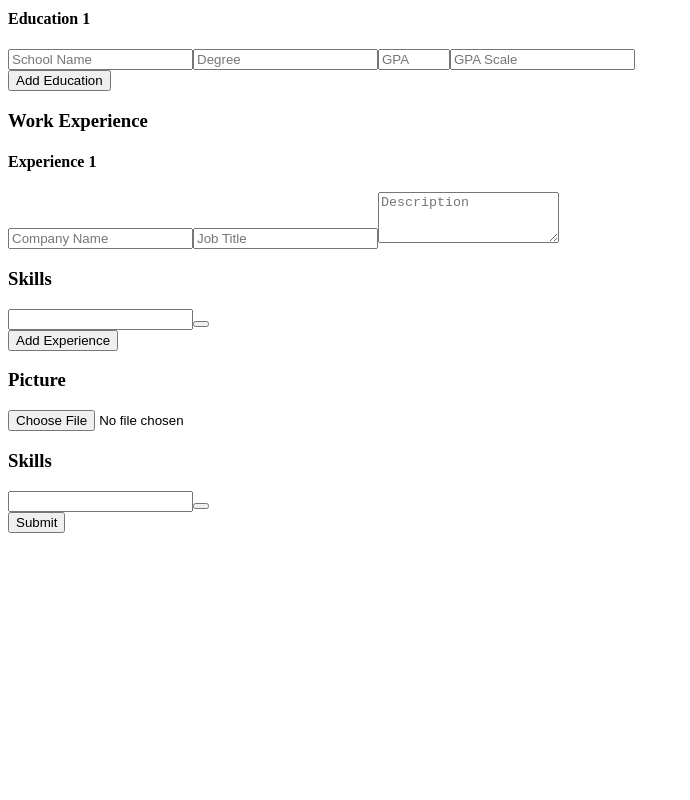
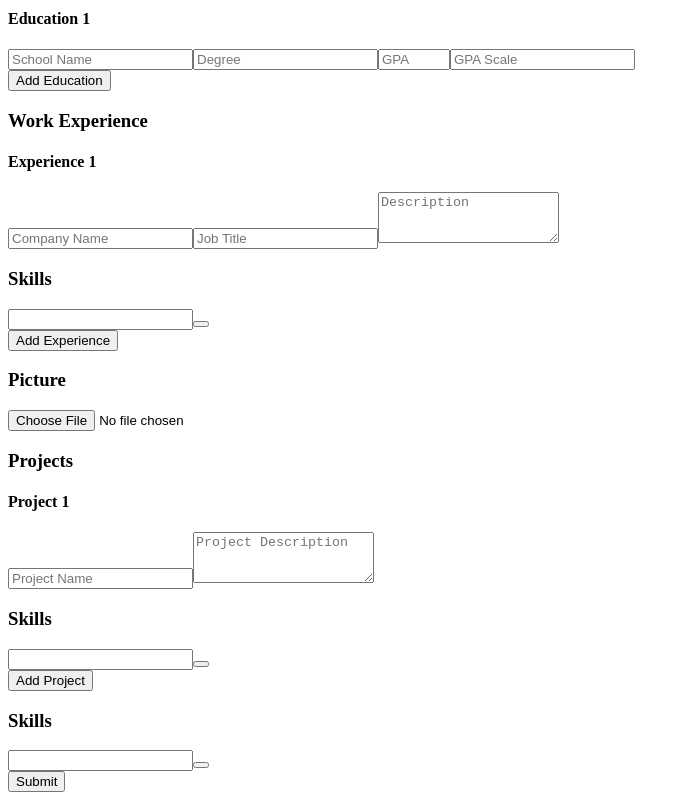
Before and after one commit to IEEE-UCF/Member-Resume-Database, a Next.js app in the folder form/: page / in a window 1280 px wide. Shown: the part 937-1737 px from the top of the page, without its empty margins (0-690 px from the left). Before the commit the page ends 1478 px from the top, so only its background shows below. Built offline with nearby package versions, Linux system fonts and the light colour scheme.

Commit message:
update projects

```diff
--- a/form/src/app/components/Form.tsx
+++ b/form/src/app/components/Form.tsx
@@ -768,7 +768,144 @@ const Form = () => {
                     />
                 </div>
 
-                <div className="input projects"></div>
+                <div className="input projects">
+                    <h3>Projects</h3>
+                    {formData.projects.map((project, index) => {
+                        return (
+                            <div
+                                key={`projects[${index}]`}
+                                className="project"
+                            >
+                                <h4>Project {index + 1}</h4>
+                                <input
+                                    type="text"
+                                    name={`projects[${index}].name`}
+                                    placeholder="Project Name"
+                                    value={project.name}
+                                    onChange={(e) =>
+                                        setFormData((prev) => {
+                                            const result = [
+                                                ...prev.projects,
+                                            ];
+                                            result[index].name = e.target.value;
+                                            return {
+                                                ...prev,
+                                                projects: result,
+                                            };
+                                        })
+                                    }
+                                />
+                                <textarea
+                                    name={`projects[${index}].description`}
+                                    placeholder="Project Description"
+                                    value={project.description}
+                                    onChange={(e) =>
+                                        setFormData((prev) => {
+                                            const result = [
+                                                ...prev.projects,
+                                            ];
+                                            result[index].description =
+                                                e.target.value;
+                                            return {
+                                                ...prev,
+                                                projects: result,
+                                            };
+                                        })
+                                    }
+                                    rows={3}
+                                />
+                                <div className="input skills">
+                                    <h3>Skills</h3>
+
+                                    {project.skills.map(
+                                        (skill, skillsIndex) => {
+                                            return (
+                                                <input
+                                                    key={`projects[${index}].skills[${skillsIndex}]`}
+                                                    type="text"
+                                                    name={`projects[${index}].skills[${skillsIndex}]`}
+                                                    value={skill}
+                                                    onChange={(e) =>
+                                                        setFormData((prev) => {
+                                                            const updatedProjects =
+                                                                [
+                                                                    ...prev.projects,
+                                                                ];
+                                                            const updatedProject =
+                                                                {
+                                                                    ...updatedProjects[
+                                                                        index
+                                                                    ],
+                                                                };
+                                                            const updatedSkills =
+                                                                [
+                                                                    ...updatedProject.skills,
+                                                                ];
+                                                            updatedSkills[
+                                                                skillsIndex
+                                                            ] = e.target.value;
+                                                            updatedProject.skills =
+                                                                updatedSkills;
+                                                            updatedProjects[
+                                                                index
+                                                            ] =
+                                                                updatedProject;
+
+                                                            return {
+                                                                ...prev,
+                                                                projects:
+                                                                    updatedProjects,
+                                                            };
+                                                        })
+                                                    }
+                                                />
+                                            );
+                                        }
+                                    )}
+
+                                    <button
+                                        onClick={(e) =>
+                                            setFormData((prev) => {
+                                                const updatedProjects = [
+                                                    ...prev.projects,
+                                                ];
+                                                const updatedProject = {
+                                                    ...updatedProjects[
+                                                        index
+                                                    ],
+                                                };
+                                                updatedProject.skills = [
+                                                    ...updatedProject.skills,
+                                                    "",
+                                                ];
+                                                updatedProjects[index] =
+                                                    updatedProject;
+                                                return {
+                                                    ...prev,
+                                                    projects:
+                                                        updatedProjects,
+                                                };
+                                            })
+                                        }
+                                    />
+                                </div>
+                            </div>
+                        );
+                    })}
+                    <input
+                        type="button"
+                        value="Add Project"
+                        onClick={(e) =>
+                            setFormData((prev) => ({
+                                ...prev,
+                                projects: [
+                                    ...prev.projects,
+                                    createEmptyProject(),
+                                ],
+                            }))
+                        }
+                    />
+                </div>
 
                 <div className="input skills">
                     <h3>Skills</h3>
```
